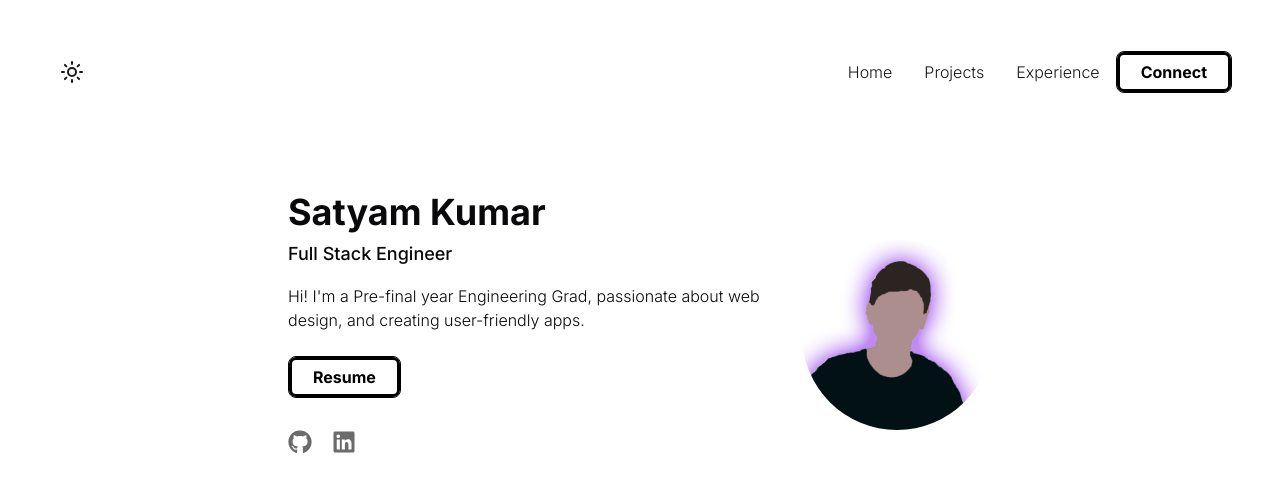
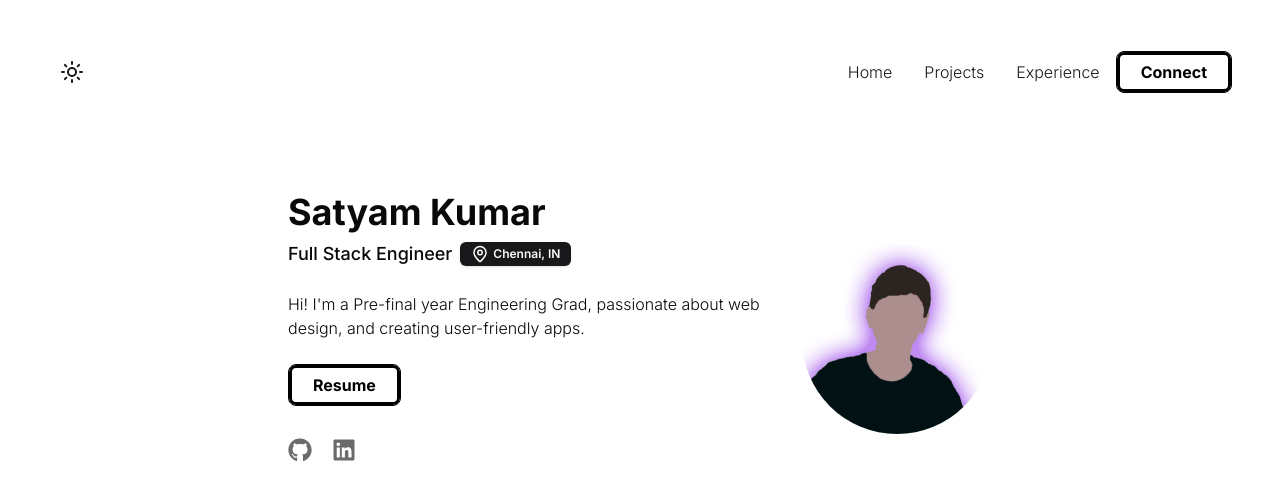
Before and after one commit to SKumr20/portfolio-v1, a Next.js app: page / in a window 1280 px wide. Shown: the top 500 px of the page. Built offline with nearby package versions, Linux system fonts and the light colour scheme.

Commit message:
Add location badge

```diff
--- a/src/components/Hero.jsx
+++ b/src/components/Hero.jsx
@@ -1,6 +1,8 @@
 import Image from "next/image";
 import Link from "next/link";
 import { FaGithub, FaLinkedin } from "react-icons/fa6"
+import { Badge } from "./ui/badge";
+import { MapPin } from "lucide-react";
 
 const Hero = () => {
   return (
@@ -8,7 +10,15 @@
       {/* Hero Content div */}
       <div className="mb-6 flex flex-col text-center gap-y-2 md:text-start">
             <h1 className="text-4xl font-bold">Satyam Kumar</h1>
-            <h2 className="text-lg font-medium mb-2">Full Stack Engineer</h2>
+            {/* Title And Location */}
+            <div className="mb-4 flex flex-col md:flex-row text-center gap-y-2 items-center gap-2">
+              <h2 className="text-lg font-medium">Full Stack Engineer</h2>
+              <Badge className="gap-1">
+                <MapPin size={18} />
+                Chennai, IN
+              </Badge>
+            </div>
+
             <p className="font-light mb-4">
               Hi! I'm a Pre-final year Engineering Grad, passionate about web design, and creating user-friendly apps.
             </p>
--- /dev/null
+++ b/src/components/ui/badge.jsx
@@ -0,0 +1,34 @@
+import * as React from "react"
+import { cva } from "class-variance-authority";
+
+import { cn } from "@/lib/utils"
+
+const badgeVariants = cva(
+  "inline-flex items-center rounded-md border px-2.5 py-0.5 text-xs font-semibold transition-colors focus:outline-none focus:ring-2 focus:ring-ring focus:ring-offset-2",
+  {
+    variants: {
+      variant: {
+        default:
+          "border-transparent bg-primary text-primary-foreground shadow hover:bg-primary/80",
+        secondary:
+          "border-transparent bg-secondary text-secondary-foreground hover:bg-secondary/80",
+        destructive:
+          "border-transparent bg-destructive text-destructive-foreground shadow hover:bg-destructive/80",
+        outline: "text-foreground",
+      },
+    },
+    defaultVariants: {
+      variant: "default",
+    },
+  }
+)
+
+function Badge({
+  className,
+  variant,
+  ...props
+}) {
+  return (<div className={cn(badgeVariants({ variant }), className)} {...props} />);
+}
+
+export { Badge, badgeVariants }
```
